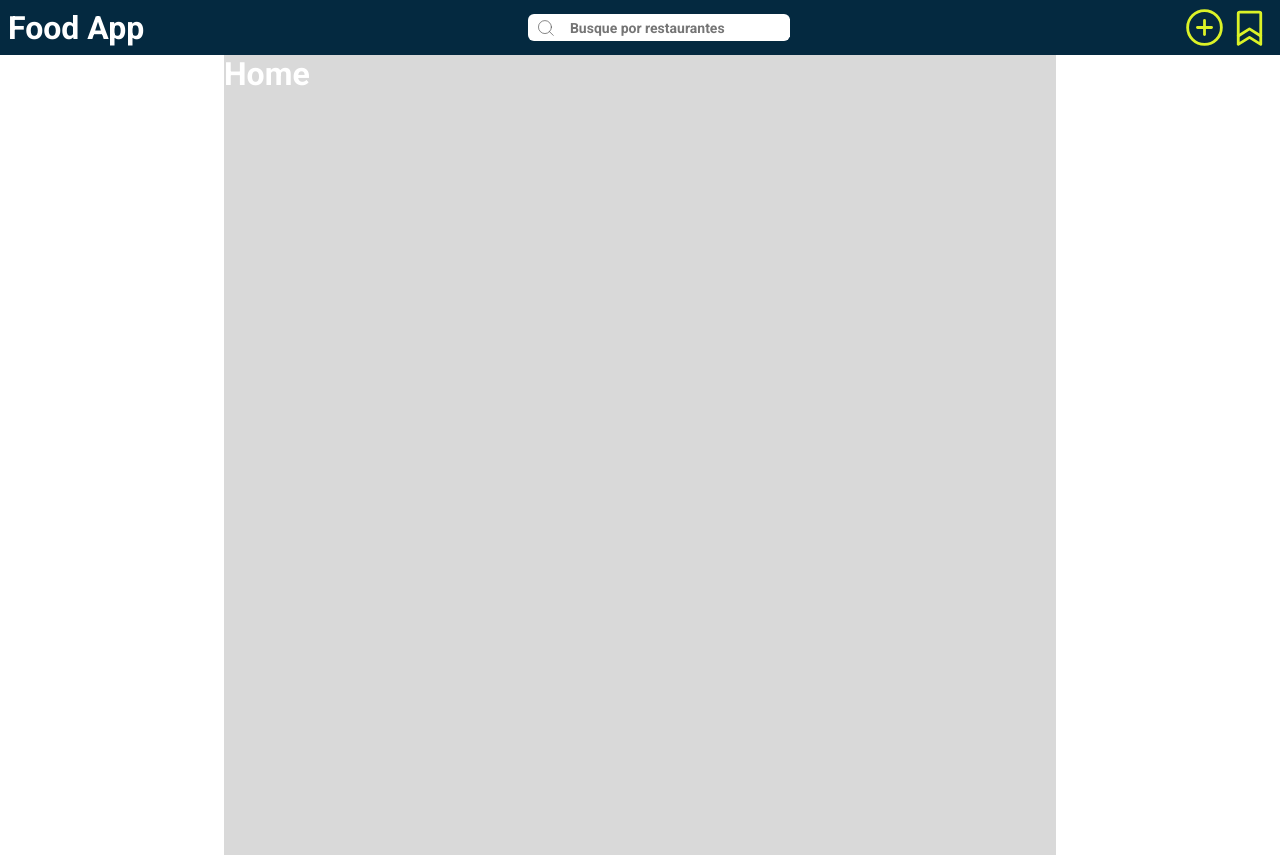
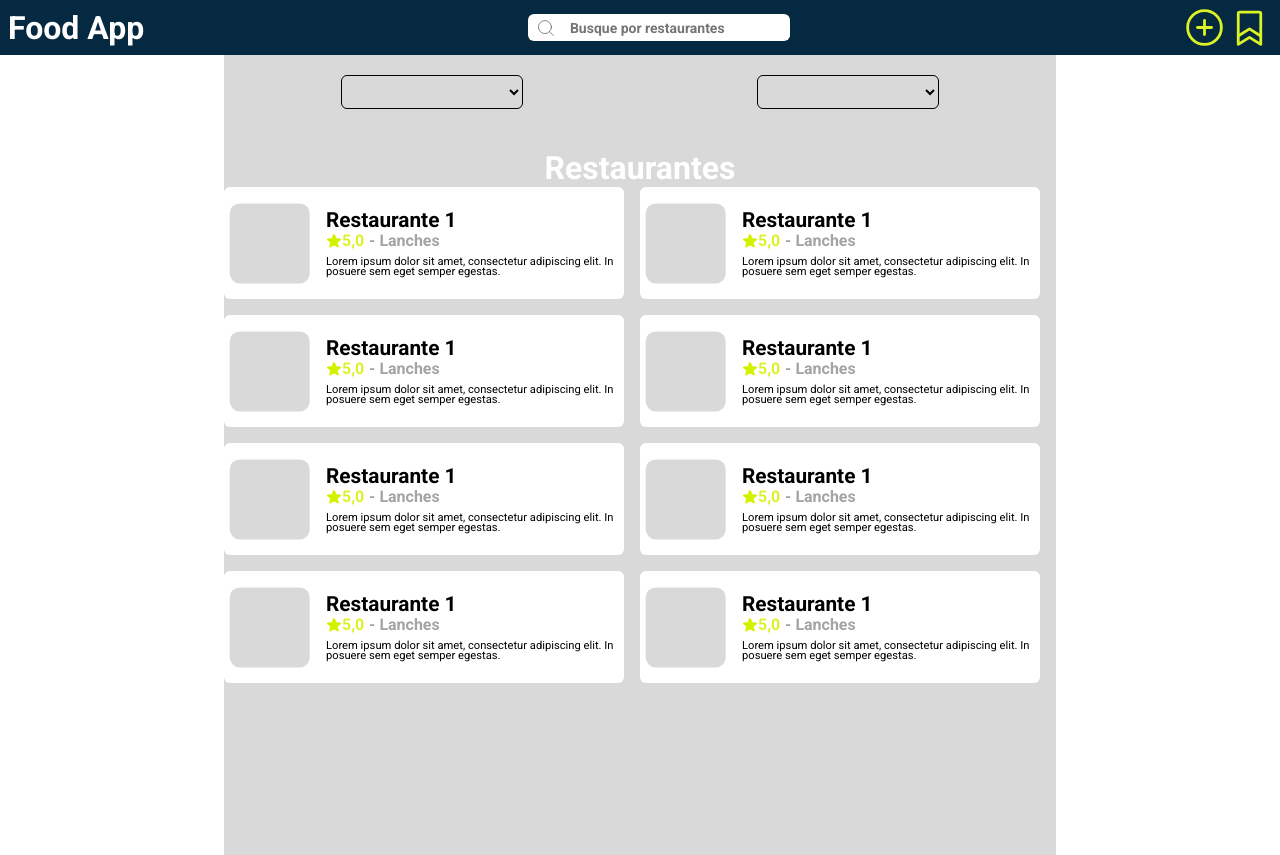
Before and after one commit to GabrielDsanta/DeliverySite, a React (Vite) app: page / in a window 1280 px wide. Built offline with nearby package versions, Linux system fonts and the light colour scheme.

Commit message:
Estrutura visual - Componente: Cards Restaurantes

```diff
--- /dev/null
+++ b/src/components/Card/index.tsx
@@ -0,0 +1,24 @@
+import { Star } from 'phosphor-react'
+import logo from '../.././assets/img- logo.svg'
+import { ContainerCard, RestaurantInformation } from './styles'
+
+export function Card() {
+  return (
+    <ContainerCard>
+      <img src={logo} alt="" />
+      <RestaurantInformation>
+        <h1>Restaurante 1</h1>
+        <div>
+          <span>
+            <Star size={16} color="#D2F200" weight="fill" />
+            <strong>5,0 </strong> - Lanches
+          </span>
+        </div>
+        <p>
+          Lorem ipsum dolor sit amet, consectetur adipiscing elit. In posuere
+          sem eget semper egestas.
+        </p>
+      </RestaurantInformation>
+    </ContainerCard>
+  )
+}
--- /dev/null
+++ b/src/components/Card/styles.ts
@@ -0,0 +1,63 @@
+import styled from 'styled-components'
+
+export const ContainerCard = styled.div`
+  width: 25rem;
+  height: 7rem;
+
+  margin-right: 1rem;
+  margin-bottom: 1rem;
+
+  display: flex;
+  align-items: center;
+  justify-content: center;
+
+  border-radius: 6px;
+
+  color: black;
+  background: ${(props) => props.theme.white};
+
+  img {
+    margin: 0.3125rem 1rem 0.3125rem 0.3125rem;
+  }
+`
+export const RestaurantInformation = styled.header`
+  display: flex;
+  flex-direction: column;
+
+  h1 {
+    font-weight: 600;
+    line-height: 20px;
+    font-size: 1.3rem;
+  }
+
+  span {
+    margin-top: 0.2rem;
+
+    display: flex;
+    align-items: center;
+
+    font-weight: 600;
+    font-size: 1rem;
+    line-height: 16px;
+
+    color: #a5a4a4;
+
+    strong {
+      margin-right: 0.3rem;
+
+      font-weight: 600;
+      line-height: 16px;
+      font-size: 1rem;
+
+      color: ${(props) => props.theme.yellow};
+    }
+  }
+
+  p {
+    margin-top: 0.5rem;
+
+    font-weight: 400;
+    line-height: 10px;
+    font-size: 0.7rem;
+  }
+`
--- a/src/pages/Home/index.tsx
+++ b/src/pages/Home/index.tsx
@@ -1,9 +1,28 @@
-import { ContainerHome } from './styles'
+import { Card } from '../../components/Card'
+import { ContainerHome, ContainerFilter, ContainerRestaurants } from './styles'
 
 export function Home() {
   return (
     <ContainerHome>
-      <h1>Home</h1>
+      <ContainerFilter>
+        <select name="" id="">
+          <option value=""></option>
+        </select>
+        <select name="" id="">
+          <option value=""></option>
+        </select>
+      </ContainerFilter>
+      <h1>Restaurantes</h1>
+      <ContainerRestaurants>
+        <Card />
+        <Card />
+        <Card />
+        <Card />
+        <Card />
+        <Card />
+        <Card />
+        <Card />
+      </ContainerRestaurants>
     </ContainerHome>
   )
 }
--- a/src/pages/Home/styles.ts
+++ b/src/pages/Home/styles.ts
@@ -5,5 +5,33 @@ export const ContainerHome = styled.div`
   height: 100vh;
   margin: 0 auto;
 
+  display: flex;
+  align-items: center;
+  flex-direction: column;
+
   background: ${(props) => props.theme['dark-grey']};
 `
+export const ContainerFilter = styled.div`
+  width: 100%;
+
+  margin-top: 1.25rem;
+  margin-bottom: 2.5rem;
+
+  display: flex;
+  justify-content: space-around;
+
+  select {
+    width: 11.335rem;
+    height: 2.1488rem;
+
+    border-radius: 6px;
+    border: 0.5px solid black;
+
+    color: black;
+    background: transparent;
+  }
+`
+export const ContainerRestaurants = styled.main`
+  display: grid;
+  grid-template-columns: repeat(2, 1fr);
+`
```
Also changed, not shown: src/assets/img- logo.svg (added).
